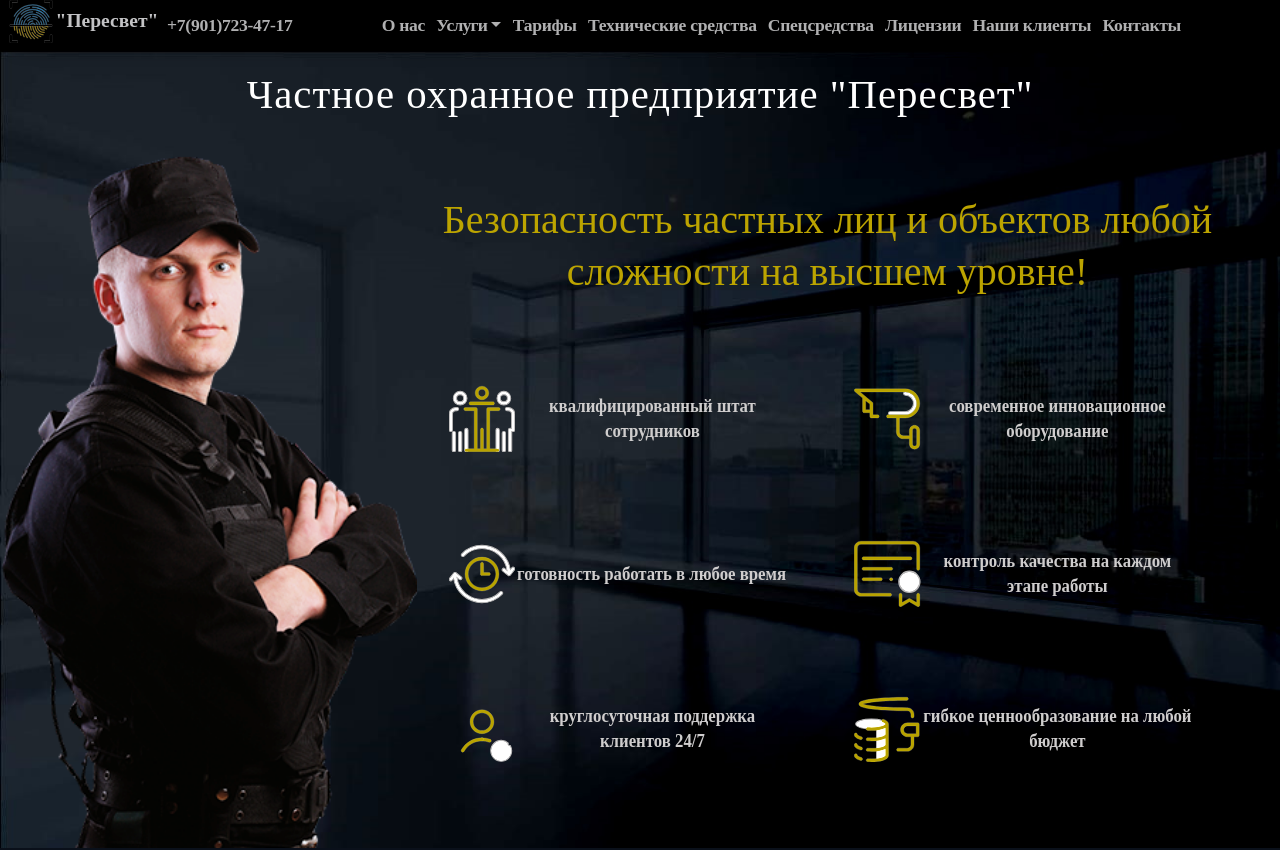
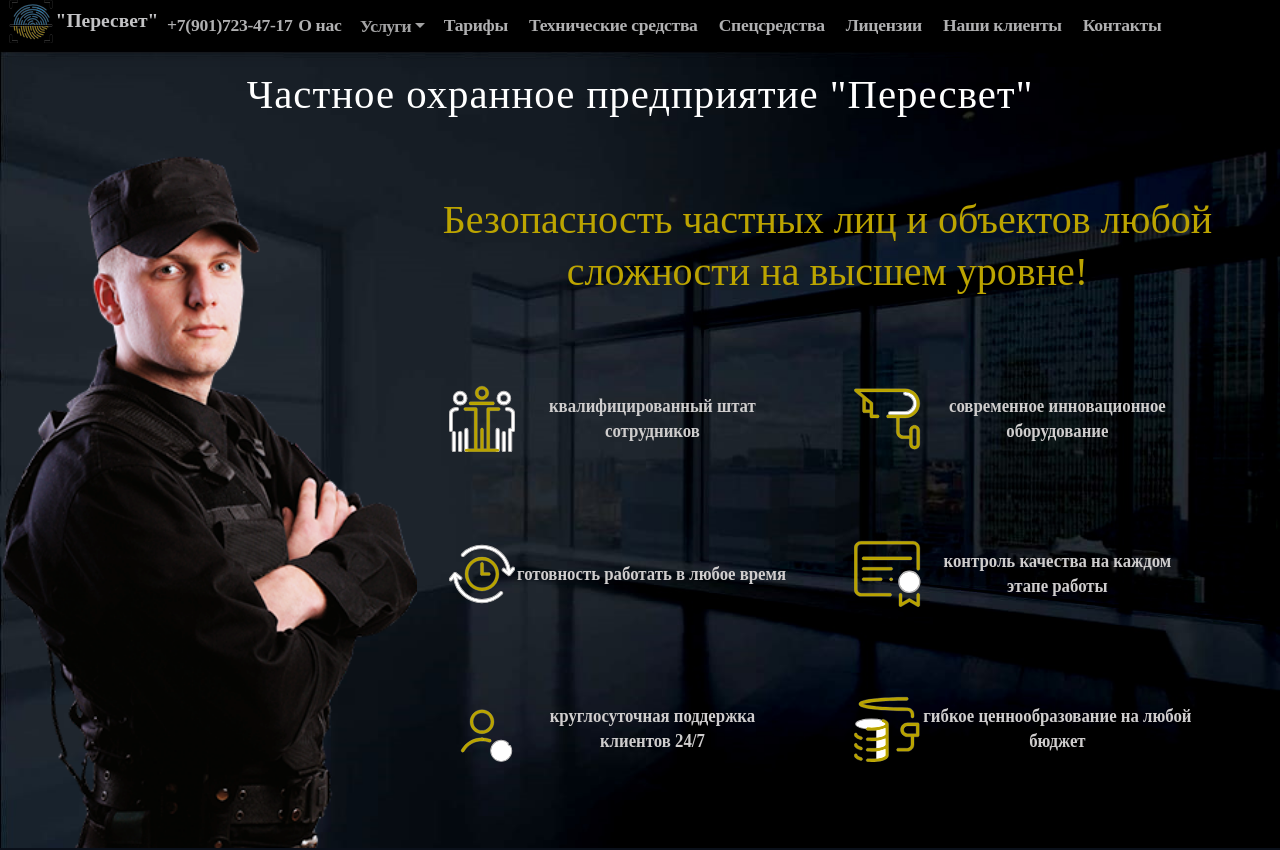
Before and after one commit to AnigalHub/Valencia, a Nuxt app: page / in a window 1280 px wide. Shown: the top 850 px of the page. Built offline with nearby package versions, Linux system fonts and the light colour scheme.

Commit message:
починино меню - не прыгает при перезагрузке странички

```diff
--- a/components/navbar.vue
+++ b/components/navbar.vue
@@ -19,7 +19,6 @@
       <b-collapse id="navbar-toggle-collapse" class="justify-content-center" is-nav v-model="isExpanded">
         <b-navbar-nav>
           <b-nav-item to="/company" active-class="nav-link-active">О нас</b-nav-item>
-          <b-nav-item active-class="nav-link-active">
           <b-dropdown text="Услуги" class="menu" :class="{'nav-link-active': isServicesActive} ">
             <b-dropdown-item to="/services/guard_of_organizations/" class="menu1" active-class="nav-link-active">Охрана организаций
               <span class="menu_org">
@@ -29,22 +28,21 @@
               </span>
             </b-dropdown-item>
             <b-dropdown-item to="/services/object_guard/" class="menu2" active-class="nav-link-active">Охрана объектов
-              <div class="menu_obj">
+              <span class="menu_obj">
                 <b-dropdown-item to="/services/_object_guard/guard_of_industrial_facilities" active-class="nav-link-active">Охрана промышленных объектов</b-dropdown-item>
                 <b-dropdown-item to="/services/_object_guard/guard_of_transport_facilities" active-class="nav-link-active">Охрана объектов транспорта</b-dropdown-item>
-              </div>
+              </span>
             </b-dropdown-item>
              <b-dropdown-item to="/services/guard_of_real_estate/" class="menu3" active-class="nav-link-active">Охрана недвижимости
-               <div class="menu_state">
+               <span class="menu_state">
                  <b-dropdown-item to="/services/_guard_of_real_estate/guard_of_commercial_objects" active-class="nav-link-active">Охрана коммерческих объектов</b-dropdown-item>
                  <b-dropdown-item to="/services/_guard_of_real_estate/guard_private_property" active-class="nav-link-active">Охрана частных объектов</b-dropdown-item>
-               </div>
-              </b-dropdown-item>
+               </span>
+             </b-dropdown-item>
               <b-dropdown-item to="/services/bodyguard" active-class="nav-link-active">Личная охрана</b-dropdown-item>
               <b-dropdown-item to="/services/guard_of_events" active-class="nav-link-active">Охрана мероприятий </b-dropdown-item>
               <b-dropdown-item to="/services/cargo_escort" active-class="nav-link-active">Сопровождение грузов</b-dropdown-item>
             </b-dropdown>
-          </b-nav-item>
           <b-nav-item to="/tariffs" active-class="nav-link-active">Тарифы</b-nav-item>
           <b-nav-item to="/technical_means" active-class="nav-link-active">Технические средства</b-nav-item>
           <b-nav-item to="/special_equipment" active-class="nav-link-active">Спецсредства</b-nav-item>
@@ -81,6 +79,16 @@
   /*вид меню на большом экране (отступы)*/
   .navbar-expand-xl .navbar-collapse {margin-left: 0;}
   #Nav{
+    .navbar-nav{
+      width: 100% !important;
+    }
+    .dropdown{
+      padding: 0.15rem .5rem 0 !important;
+    }
+    .nav-item{
+      padding: 0 .5%;
+      height: 30px !important;
+    }
     /*меню на всех экранах (которое будет и складываться на маленьких экранах и раскрываться на больших)*/
     padding: 0 !important;
     background: black;
@@ -146,7 +154,9 @@
       border: none !important;
     }
     /*кнопка "Услуги" (пишем свои стили - переписываем btn)*/
-    .dropdown-toggle{letter-spacing: -.8px;}
+    .dropdown-toggle{
+      letter-spacing: -.8px;
+    }
     /*выпадающий блок при нажатии на "Услуги" (dropdown)*/
     .dropdown-menu {
       padding: 0 !important;
@@ -162,7 +172,7 @@
       &:hover{background: #dce4ee;}
     }
     /*все кнопки, которые находятся в dropdown - в том числе и подпункты*/
-    .dropdown-item,.menu_org,.menu_obj,.menu_state{background: #c5c8ce !important;}
+    .dropdown-item,.menu_org,.menu_obj,.menu_state{background: black !important;}
     /*блок с подвидами охраны организаций (образовательные учреждения, медучреждения, госучреждения)*/
     .menu_org{top: -.35% !important;}
     /*блок с подвидами охраны объектов (промышленные объекты, объекты транспорта)*/
```
